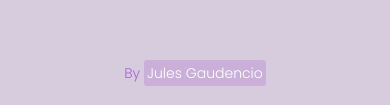
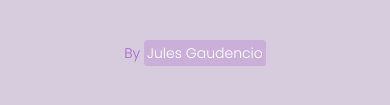
Before and after one commit to julianegaudencio/conversor-de-vida, a plain HTML site: page index.html in a window 390 px wide. Shown: the part 739-844 px from the top of the page. Drawn offline with Linux system fonts and the light colour scheme.

Commit message:
Add files via upload

```diff
--- a/style.css
+++ b/style.css
@@ -152,4 +152,16 @@ footer a {
     span {
         margin-top: 5px;
     }
+
+    footer {
+        margin-top: 10%;
+        padding: 7px;
+        top: auto;
+        position: absolute;
+        margin-left: auto;
+        margin-right: auto;
+        left: 0;
+        right: 0;
+        text-align: center;
+    }
 }
```
